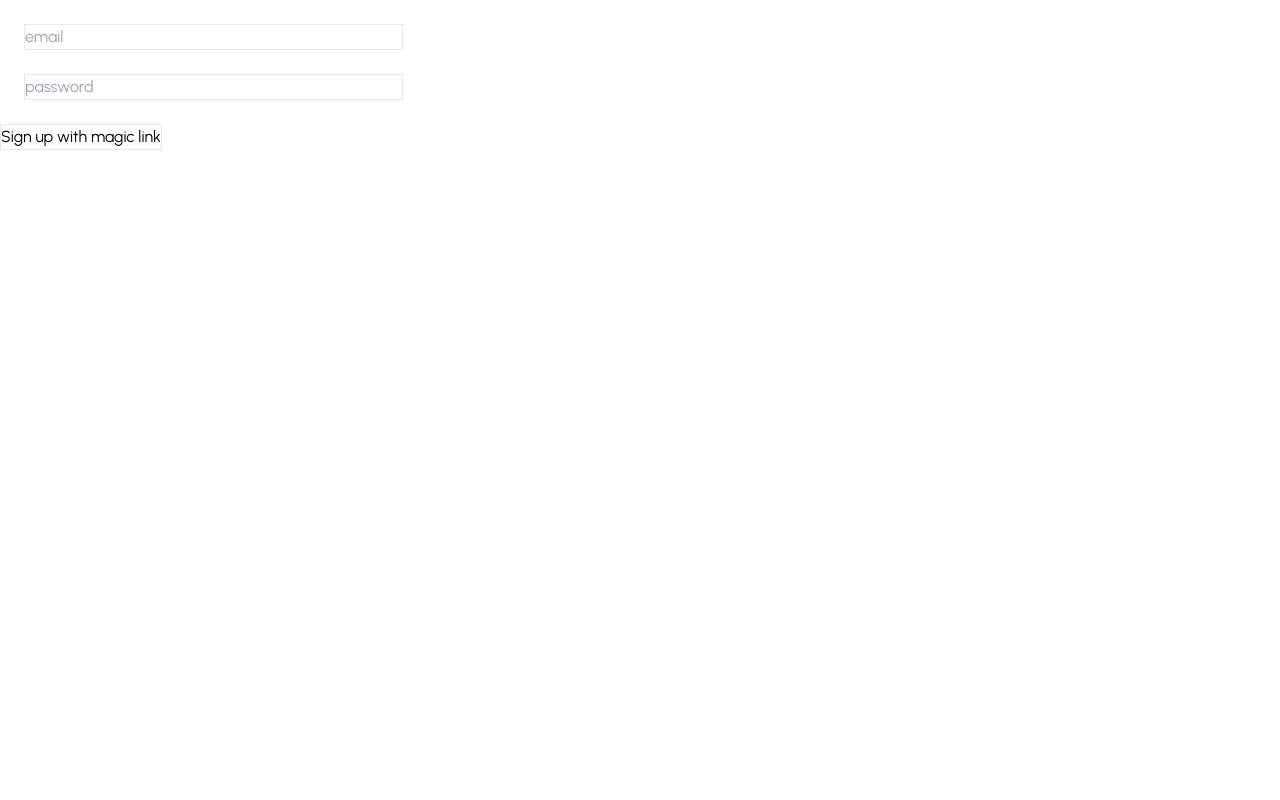
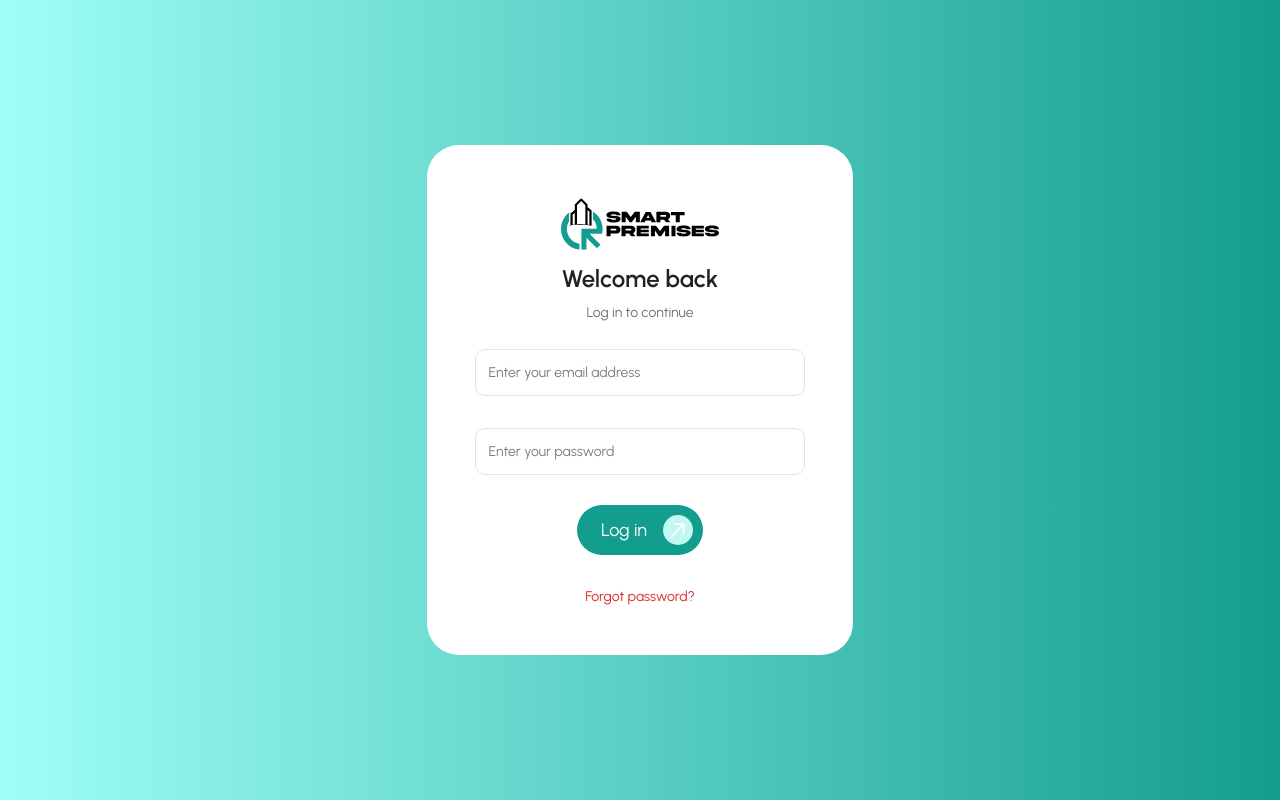
Before and after one commit to shenkzjay/estatepro, a Next.js app: page /auth/signin in a window 1280 px wide. Built offline with nearby package versions, Linux system fonts and the light colour scheme; no server answers.

Commit message:
modified styles on login page

```diff
--- a/app/auth/signin/page.tsx
+++ b/app/auth/signin/page.tsx
@@ -2,15 +2,12 @@
 
 import { useFormState } from "react-dom";
 import { SubmitButton } from "@/components/formbutton";
-import { auth } from "@/auth";
-import { redirect, useRouter } from "next/navigation";
-// import { Toaster, toast } from "sonner";
-import { RedirectRoles } from "@/app/lib/redirects";
 
-import { useEffect, useRef } from "react";
+import { Toaster, toast } from "sonner";
+import { Inputs } from "@/stories/input/input";
+import { Logo } from "@/public/svgIcons/logo";
+
 import { handleSignInAction } from "@/app/actions/handlesignin-action";
-
-//import { Role } from "@prisma/client";
 
 export default function SignIn() {
   // const formRef = useRef<HTMLFormElement | null>(null);
@@ -20,18 +17,44 @@ export default function SignIn() {
   const [state, formAction] = useFormState(handleSignInAction, initState);
 
   return (
-    <form action={formAction}>
-      <div className="flex flex-col p-6 gap-6 w-1/3">
-        <input type="email" id="email" name="email" placeholder="email" className="border" />
-        <input
-          type="password"
-          id="password"
-          name="password"
-          placeholder="password"
-          className="border"
-        />
-      </div>
-      {/* <div className="flex gap-6">
+    <section className="logbg ">
+      <div className="flex flex-col justify-center items-center mx-6 md:mx-0 h-full">
+        <form
+          action={formAction}
+          className="md:w-1/3 w-full bg-white flex flex-col md:p-12 p-6 justify-center rounded-[32px] drop-shadow-[0px_16px_25px_0px_#00000026]"
+        >
+          <legend>
+            <div className="text-center flex flex-col justify-center items-center gap-2">
+              <Logo color="#635F19" />
+              <h3 className="text-2xl font-semibold text-[#202223]">Welcome back</h3>
+              <p className="text-[#6D7175] text-sm">Log in to continue</p>
+            </div>
+          </legend>
+          <Toaster />
+          <div className="flex flex-col gap-8 pb-2  pt-12">
+            <Inputs
+              label="Enter your email address"
+              title="email"
+              placeholder=""
+              arialabel="email"
+              BorderRadius="10px"
+              inputtype="email"
+              required={true}
+              Border="1px solid #e5e5e5"
+            />
+
+            <Inputs
+              label="Enter your password"
+              title="password"
+              placeholder=""
+              arialabel="password"
+              BorderRadius="10px"
+              inputtype="password"
+              required={true}
+              Border="1px solid #e5e5e5"
+            />
+          </div>
+          {/* <div className="flex gap-6">
         <div className="">
           <input type="radio" id="adminrole" name="role" value={Role.ADMIN} hidden />
           <label htmlFor="adminrole" className="py-2 px-4">
@@ -57,8 +80,15 @@ export default function SignIn() {
           </label>
         </div>
       </div> */}
-      <SubmitButton />
-      <p>{state?.message}</p>
-    </form>
+          <div className="flex justify-center">
+            <SubmitButton />
+          </div>
+          <p>{state.message}</p>
+          <div className="flex justify-center mt-8">
+            <button className="text-sm text-center text-red-600">Forgot password?</button>
+          </div>
+        </form>
+      </div>
+    </section>
   );
 }
--- a/app/globals.css
+++ b/app/globals.css
@@ -57,3 +57,9 @@ input[type="radio"]:checked ~ label {
   background-color: #0d9488;
   color: white;
 }
+
+.logbg {
+  height: 100vh;
+  width: 100%;
+  background: linear-gradient(90deg, #9ffff6, #139d8f);
+}
--- a/components/formbutton.tsx
+++ b/components/formbutton.tsx
@@ -1,12 +1,19 @@
 "use client";
 
+import { Button } from "@/stories/Button/Button";
 import { useFormStatus } from "react-dom";
 
 export const SubmitButton = () => {
   const { pending } = useFormStatus();
   return (
-    <button type="submit" className="border" disabled={pending}>
-      {pending ? "Loading.." : "Sign up with magic link"}
-    </button>
+    // <button type="submit" className="border" disabled={pending}>
+    //   {pending ? "Loading.." : "Sign up with magic link"}
+    // </button>
+    <Button
+      variant="Primary"
+      label={pending ? "Loading" : "Log in"}
+      iconAlign="after"
+      onClick={() => console.log("hi")}
+    />
   );
 };
```
Also changed, not shown: stories/Button/Button.tsx (+1 -0 lines).
